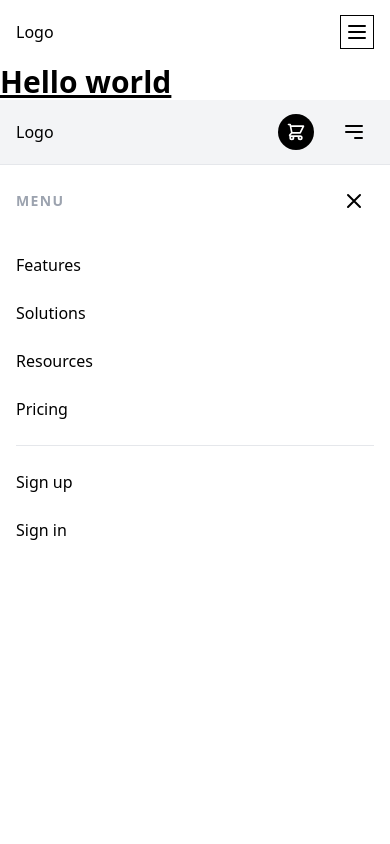
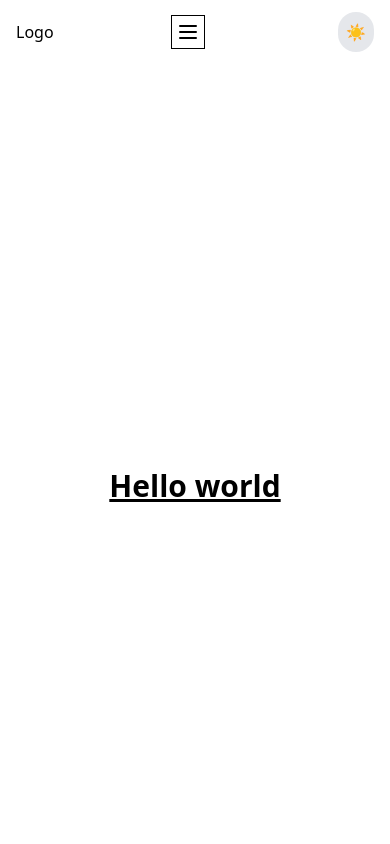
Before and after one commit to barakadanny/Layout-component-React-js, a React (Create React App) app: page / in a window 390 px wide. Shown: the top 844 px of the page. Built offline with nearby package versions, Linux system fonts and the light colour scheme.

Commit message:
Update components

```diff
--- a/src/components/Layout/Layout.jsx
+++ b/src/components/Layout/Layout.jsx
@@ -1,11 +1,39 @@
-import React from "react";
+import React, { useState, useEffect } from "react";
 import Navbar from "../Shared/Navbar";
 import Footer from "../Shared/Footer";
 
 const Layout = ({ children }) => {
+  // Initialize dark mode based on localStorage value
+  const [isDarkMode, setDarkMode] = useState(() => {
+    const savedDarkMode = localStorage.getItem("darkMode") === "true";
+    console.log("Initial dark mode from localStorage:", savedDarkMode);
+    return savedDarkMode;
+  });
+
+  // Apply/remove the dark mode class on the first render and whenever dark mode is toggled
+  useEffect(() => {
+    if (isDarkMode) {
+      document.documentElement.classList.add("dark");
+      console.log("Dark mode enabled");
+    } else {
+      document.documentElement.classList.remove("dark");
+      console.log("Dark mode disabled");
+    }
+
+    // Save to localStorage whenever dark mode changes
+    localStorage.setItem("darkMode", isDarkMode);
+    console.log("Saved dark mode to localStorage:", isDarkMode);
+  }, [isDarkMode]);
+
+  // Log when the user clicks the dark mode toggle
+  const toggleDarkMode = () => {
+    console.log("Toggling dark mode. Current state:", isDarkMode);
+    setDarkMode(!isDarkMode);
+  };
+
   return (
-    <div>
-      <Navbar />
+    <div className="min-h-screen bg-white dark:bg-gray-900 text-black dark:text-white transition-colors duration-200">
+      <Navbar isDarkMode={isDarkMode} setDarkMode={toggleDarkMode} />
       {children}
       <Footer />
     </div>
--- a/src/components/Shared/Footer.jsx
+++ b/src/components/Shared/Footer.jsx
@@ -2,205 +2,16 @@ import React from "react";
 
 const Footer = () => {
   return (
-    <footer>
-      <div class="bg-gray-100 border-b border-gray-200">
-        <div class="px-4 mx-auto sm:px-6 lg:px-8">
-          <nav class="relative flex items-center justify-between h-16 lg:h-20">
-            <div class="hidden lg:flex lg:items-center lg:space-x-10">
-              <a href="#" title="" class="text-base font-medium text-black">
-                {" "}
-                Features{" "}
-              </a>
-
-              <a href="#" title="" class="text-base font-medium text-black">
-                {" "}
-                Solutions{" "}
-              </a>
-
-              <a href="#" title="" class="text-base font-medium text-black">
-                {" "}
-                Resources{" "}
-              </a>
-
-              <a href="#" title="" class="text-base font-medium text-black">
-                {" "}
-                Pricing{" "}
-              </a>
-            </div>
-
-            <div class="lg:absolute lg:-translate-x-1/2 lg:inset-y-5 lg:left-1/2">
-              <div class="flex-shrink-0">
-                <a href="#" title="" class="flex">
-                  Logo
-                </a>
-              </div>
-            </div>
-
-            <button
-              type="button"
-              class="flex items-center justify-center ml-auto text-white bg-black rounded-full w-9 h-9 lg:hidden"
-            >
-              <svg
-                class="w-5 h-5"
-                xmlns="http://www.w3.org/2000/svg"
-                fill="none"
-                viewBox="0 0 24 24"
-                stroke="currentColor"
-              >
-                <path
-                  stroke-linecap="round"
-                  stroke-linejoin="round"
-                  stroke-width="2"
-                  d="M3 3h2l.4 2M7 13h10l4-8H5.4M7 13L5.4 5M7 13l-2.293 2.293c-.63.63-.184 1.707.707 1.707H17m0 0a2 2 0 100 4 2 2 0 000-4zm-8 2a2 2 0 11-4 0 2 2 0 014 0z"
-                />
-              </svg>
-            </button>
-
-            <button
-              type="button"
-              class="inline-flex p-2 ml-5 text-black transition-all duration-200 rounded-md lg:hidden focus:bg-gray-100 hover:bg-gray-100"
-            >
-              <svg
-                class="w-6 h-6"
-                xmlns="http://www.w3.org/2000/svg"
-                fill="none"
-                viewBox="0 0 24 24"
-                stroke="currentColor"
-              >
-                <path
-                  stroke-linecap="round"
-                  stroke-linejoin="round"
-                  stroke-width="2"
-                  d="M4 6h16M4 12h16m-7 6h7"
-                />
-              </svg>
-            </button>
-
-            <div class="hidden lg:flex lg:items-center lg:space-x-10">
-              <a href="#" title="" class="text-base font-medium text-black">
-                {" "}
-                Sign up{" "}
-              </a>
-
-              <a href="#" title="" class="text-base font-medium text-black">
-                {" "}
-                Sign in{" "}
-              </a>
-
-              <a
-                href="#"
-                title=""
-                class="flex items-center justify-center w-10 h-10 text-white bg-black rounded-full"
-              >
-                <svg
-                  class="w-6 h-6"
-                  xmlns="http://www.w3.org/2000/svg"
-                  fill="none"
-                  viewBox="0 0 24 24"
-                  stroke="currentColor"
-                >
-                  <path
-                    stroke-linecap="round"
-                    stroke-linejoin="round"
-                    stroke-width="2"
-                    d="M3 3h2l.4 2M7 13h10l4-8H5.4M7 13L5.4 5M7 13l-2.293 2.293c-.63.63-.184 1.707.707 1.707H17m0 0a2 2 0 100 4 2 2 0 000-4zm-8 2a2 2 0 11-4 0 2 2 0 014 0z"
-                  />
-                </svg>
-              </a>
-            </div>
-          </nav>
+    <footer className="bg-gray-100 dark:bg-gray-800 text-black dark:text-white transition-colors duration-200">
+      <div className="px-4 mx-auto sm:px-6 lg:px-8">
+        <div className="py-4">
+          <p>nav 1 here</p>
         </div>
       </div>
 
-      <nav class="py-4 bg-white lg:hidden">
-        <div class="px-4 mx-auto sm:px-6 lg:px-8">
-          <div class="flex items-center justify-between">
-            <p class="text-sm font-semibold tracking-widest text-gray-400 uppercase">
-              Menu
-            </p>
-
-            <button
-              type="button"
-              class="inline-flex p-2 text-black transition-all duration-200 rounded-md focus:bg-gray-100 hover:bg-gray-100"
-            >
-              <svg
-                xmlns="http://www.w3.org/2000/svg"
-                class="w-6 h-6"
-                fill="none"
-                viewBox="0 0 24 24"
-                stroke="currentColor"
-              >
-                <path
-                  stroke-linecap="round"
-                  stroke-linejoin="round"
-                  stroke-width="2"
-                  d="M6 18L18 6M6 6l12 12"
-                />
-              </svg>
-            </button>
-          </div>
-
-          <div class="mt-6">
-            <div class="flex flex-col space-y-2">
-              <a
-                href="#"
-                title=""
-                class="py-2 text-base font-medium text-black transition-all duration-200 focus:text-blue-600"
-              >
-                {" "}
-                Features{" "}
-              </a>
-
-              <a
-                href="#"
-                title=""
-                class="py-2 text-base font-medium text-black transition-all duration-200 focus:text-blue-600"
-              >
-                {" "}
-                Solutions{" "}
-              </a>
-
-              <a
-                href="#"
-                title=""
-                class="py-2 text-base font-medium text-black transition-all duration-200 focus:text-blue-600"
-              >
-                {" "}
-                Resources{" "}
-              </a>
-
-              <a
-                href="#"
-                title=""
-                class="py-2 text-base font-medium text-black transition-all duration-200 focus:text-blue-600"
-              >
-                {" "}
-                Pricing{" "}
-              </a>
-            </div>
-
-            <hr class="my-4 border-gray-200" />
-
-            <div class="flex flex-col space-y-2">
-              <a
-                href="#"
-                title=""
-                class="py-2 text-base font-medium text-black transition-all duration-200 focus:text-blue-600"
-              >
-                {" "}
-                Sign up{" "}
-              </a>
-
-              <a
-                href="#"
-                title=""
-                class="py-2 text-base font-medium text-black transition-all duration-200 focus:text-blue-600"
-              >
-                {" "}
-                Sign in{" "}
-              </a>
-            </div>
-          </div>
+      <nav className="py-4 bg-white dark:bg-gray-900 transition-colors duration-200">
+        <div className="px-4 mx-auto sm:px-6 lg:px-8">
+          <p>nav 2 here</p>
         </div>
       </nav>
     </footer>
--- a/src/components/Shared/Navbar.jsx
+++ b/src/components/Shared/Navbar.jsx
@@ -1,109 +1,93 @@
 import React from "react";
 
-const Navbar = () => {
+const Navbar = ({ isDarkMode, setDarkMode }) => {
   return (
-    <header class="">
-      <div class="px-4 mx-auto sm:px-6 lg:px-8">
-        <div class="flex items-center justify-between h-16 lg:h-20">
-          <div class="flex-shrink-0">
-            <a href="#" title="" class="flex">
+    <header className="bg-white dark:bg-gray-800">
+      <div className="px-4 mx-auto sm:px-6 lg:px-8">
+        <div className="flex items-center justify-between h-16 lg:h-20">
+          {/* Logo */}
+          <div className="flex-shrink-0">
+            <a href="#" title="" className="flex">
               Logo
             </a>
           </div>
 
+          {/* Mobile Menu Button */}
           <button
             type="button"
-            class="inline-flex p-1 text-black transition-all duration-200 border border-black lg:hidden focus:bg-gray-100 hover:bg-gray-100"
+            className="inline-flex p-1 text-black dark:text-white transition-all duration-200 border border-black dark:border-white lg:hidden focus:bg-gray-100 dark:focus:bg-gray-900 hover:bg-gray-100 dark:hover:bg-gray-900"
           >
             <svg
-              class="block w-6 h-6"
+              className="block w-6 h-6"
               xmlns="http://www.w3.org/2000/svg"
               fill="none"
               viewBox="0 0 24 24"
               stroke="currentColor"
             >
               <path
-                stroke-linecap="round"
-                stroke-linejoin="round"
-                stroke-width="2"
+                strokeLinecap="round"
+                strokeLinejoin="round"
+                strokeWidth="2"
                 d="M4 6h16M4 12h16M4 18h16"
               />
             </svg>
-
-            <svg
-              class="hidden w-6 h-6"
-              xmlns="http://www.w3.org/2000/svg"
-              fill="none"
-              viewBox="0 0 24 24"
-              stroke="currentColor"
-            >
-              <path
-                stroke-linecap="round"
-                stroke-linejoin="round"
-                stroke-width="2"
-                d="M6 18L18 6M6 6l12 12"
-              ></path>
-            </svg>
           </button>
 
-          <div class="hidden ml-auto lg:flex lg:items-center lg:justify-center lg:space-x-10">
+          {/* Desktop Links */}
+          <div className="hidden ml-auto lg:flex lg:items-center lg:justify-center lg:space-x-10">
             <a
               href="#"
-              title=""
-              class="text-base font-semibold text-black transition-all duration-200 hover:text-opacity-80"
+              className="text-base font-semibold text-black dark:text-white transition-all duration-200 hover:text-opacity-80"
             >
-              {" "}
-              Features{" "}
+              Features
             </a>
 
             <a
               href="#"
-              title=""
-              class="text-base font-semibold text-black transition-all duration-200 hover:text-opacity-80"
+              className="text-base font-semibold text-black dark:text-white transition-all duration-200 hover:text-opacity-80"
             >
-              {" "}
-              Solutions{" "}
+              Solutions
             </a>
 
             <a
               href="#"
-              title=""
-              class="text-base font-semibold text-black transition-all duration-200 hover:text-opacity-80"
+              className="text-base font-semibold text-black dark:text-white transition-all duration-200 hover:text-opacity-80"
             >
-              {" "}
-              Resources{" "}
+              Resources
             </a>
 
             <a
               href="#"
-              title=""
-              class="text-base font-semibold text-black transition-all duration-200 hover:text-opacity-80"
+              className="text-base font-semibold text-black dark:text-white transition-all duration-200 hover:text-opacity-80"
             >
-              {" "}
-              Pricing{" "}
+              Pricing
             </a>
 
-            <div class="w-px h-5 bg-black/20"></div>
+            <div className="w-px h-5 bg-black/20 dark:bg-white/20"></div>
 
             <a
               href="#"
-              title=""
-              class="text-base font-semibold text-black transition-all duration-200 hover:text-opacity-80"
+              className="text-base font-semibold text-black dark:text-white transition-all duration-200 hover:text-opacity-80"
             >
-              {" "}
-              Log in{" "}
+              Log in
             </a>
 
             <a
               href="#"
-              title=""
-              class="inline-flex items-center justify-center px-5 py-2.5 text-base font-semibold text-black border-2 border-black hover:bg-black hover:text-white transition-all duration-200 focus:bg-black focus:text-white"
+              className="inline-flex items-center justify-center px-5 py-2.5 text-base font-semibold text-black dark:text-white border-2 border-black dark:border-white hover:bg-black hover:text-white dark:hover:bg-white dark:hover:text-black transition-all duration-200 focus:bg-black focus:text-white dark:focus:bg-white dark:focus:text-black"
               role="button"
             >
-              {" "}
-              Try for free{" "}
+              Try for free
             </a>
           </div>
+
+          {/* Dark Mode Toggle Button */}
+          <button
+            onClick={() => setDarkMode(!isDarkMode)}
+            className="ml-4 p-2 rounded-full bg-gray-200 dark:bg-gray-700 text-black dark:text-white transition-all duration-200"
+          >
+            {isDarkMode ? "🌙" : "☀️"}
+          </button>
         </div>
       </div>
     </header>
--- a/src/pages/Home.jsx
+++ b/src/pages/Home.jsx
@@ -4,7 +4,9 @@ import Layout from "./../components/Layout/Layout";
 const Home = () => {
   return (
     <Layout>
-      <div className="text-3xl font-bold underline">Hello world</div>
+      <div className="min-h-screen flex items-center justify-center bg-white dark:bg-gray-900 text-black dark:text-white">
+        <div className="text-3xl font-bold underline">Hello world</div>
+      </div>
     </Layout>
   );
 };
```
